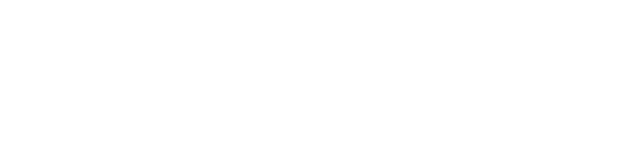
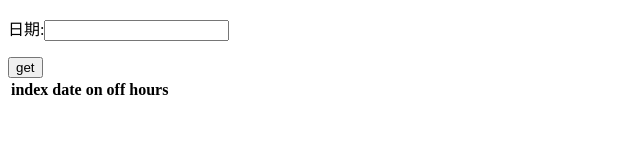
Before and after one commit to shunxiangmeng/shunxiangmeng.github.io, a plain HTML site: page assistant.html in a window 1280 px wide. Shown: the whole page, without its empty margins (0-640 px from the left). Drawn offline with Linux system fonts and the light colour scheme.

Commit message:
add assistant js and css files

```diff
--- a/assistant.html
+++ b/assistant.html
@@ -2,8 +2,33 @@
 <html>
 <head>
   <meta charset="utf-8">
-  <title>SHAWN ASSISTANT</title>
+  <title>shawn assistant</title>
+  <link rel="stylesheet" href="assistant/js/jquery-ui-1.11.4/jquery-ui.min.css">
+  <script src="assistant/js/jquery-ui-1.11.4/external/jquery/jquery.js"></script>
+  <script src="assistant/js/jquery-ui-1.11.4/jquery-ui.min.js"></script>
+  <script src="assistant/js/assistant.js"></script>
+  <script>
+  $(function() {
+    $( "#datepicker" ).datepicker();
+  });
+  </script>
 </head>
 <body>
+
+	<p>日期:<input type="text" name="date" id="datepicker"/> </p>
+	<input type="button" name="date" id="get" value="get" onclick="getinfo()"/>
+
+	<table>
+		<thead>
+			<th>index</th>
+			<th>date</th>
+			<th>on</th>
+			<th>off</th>
+			<th>hours</th>
+		</thead>
+		<tbody id="workTimeTbody">
+		</tbody>
+	</table>
+
 </body>
 </html>
```
